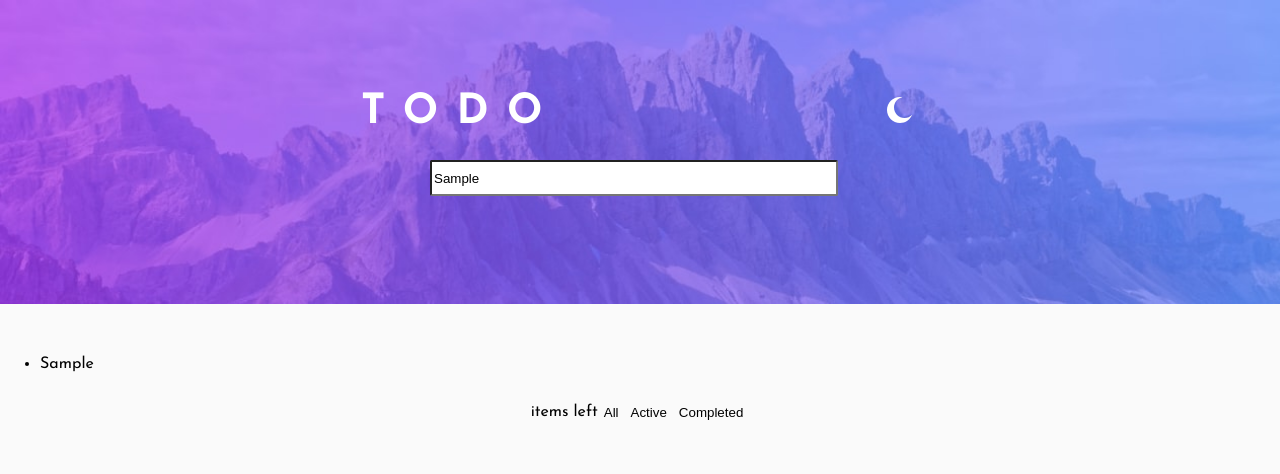
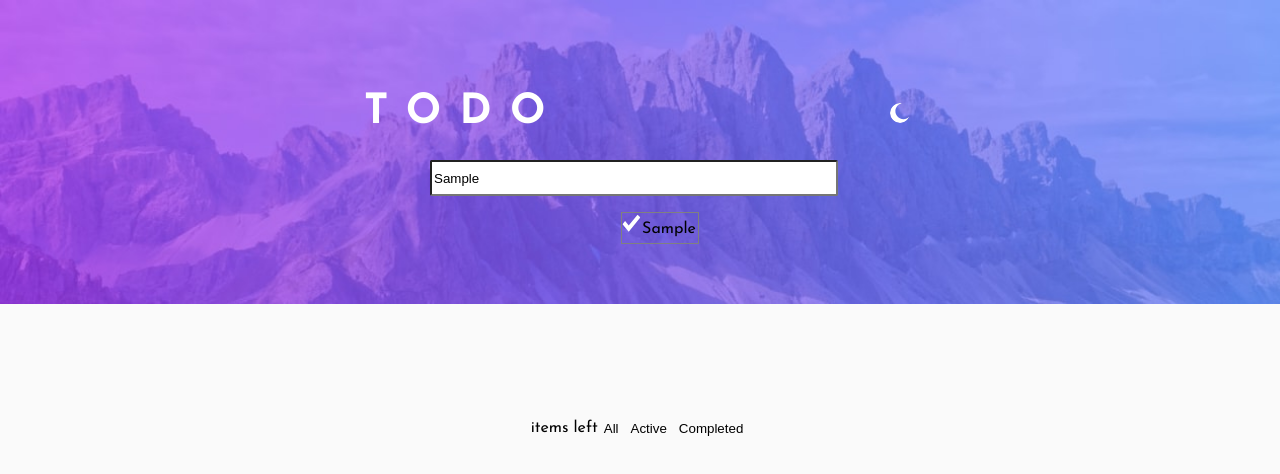
Before and after one commit to SadorDev/To-Do-App, a React (Vite) app: page / in a window 1280 px wide. Both pictures are taken after typing "Sample" into the empty fields and a click on the button 844 px from the left and 178 px from the top of the page. Shown: the top 474 px of the page. Built offline with nearby package versions, Linux system fonts and the light colour scheme.

Commit message:
Template syntax but not yet completed

```diff
--- a/src/components/ToDoList.jsx
+++ b/src/components/ToDoList.jsx
@@ -1,5 +1,7 @@
 import { useState } from "react";
 import AddToDo from "./AddToDo";
+import styles from "../components/ToDoList.module.css";
+import completed from "../assets/images/icon-check.svg";
 
 const ToDoList = () => {
   const [toDos, setToDos] = useState([]);
@@ -9,14 +11,17 @@ const ToDoList = () => {
   };
 
   return (
-    <>
-      <AddToDo handleSubmit={handleSubmit} />
+    <div className={styles.todoContainer}>
+        <AddToDo handleSubmit={handleSubmit} />
       <ul>
         {toDos.map((todo, index) => (
-          <li key={index}>{todo}</li>
+          <li className={styles.list} key={index}>
+            <img src={completed} alt="active check icon" />
+            {todo}
+          </li>
         ))}
       </ul>
-    </>
+    </div>
   );
 };
 
```
